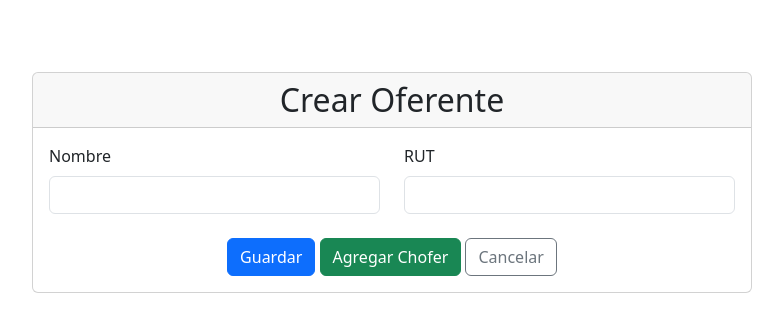
After one commit to leftra123/transporte_2, a Django app: page /oferente/create/ in a window 1280 px wide. The commit adds this page. Shown: the top 332 px of the page, without its empty margins (248-1031 px from the left). Run offline with Django 4.2, Linux system fonts and the light colour scheme; some libraries are stand-ins or nearby versions.

Commit message:
mejora en buscador, se agregan templates

```diff
--- a/templates/transporte/escuela_form.html
+++ b/templates/transporte/escuela_form.html
@@ -14,7 +14,7 @@
             <div class="form-group">
               {{ form.as_p }}
             </div>
-            <div class="form-group">
+            <div class="form-group text-center">
               <button type="submit" class="btn btn-primary mr-2">Guardar</button>
               <a href="{% url 'transporte_list' %}" class="btn btn-secondary">Cancelar</a>
             </div>
--- /dev/null
+++ b/templates/transporte/oferente_form.html
@@ -0,0 +1,41 @@
+{% extends 'layouts/base.html' %}
+{% load widget_tweaks %}
+
+{% block content %}
+<div class="container">
+  <div class="row justify-content-center">
+    <div class="col-lg-8">
+      <div class="card mt-4">
+        <div class="card-header">
+          <h2 class="mb-0 fw-light text-center">{% if form.instance.pk %}Editar{% else %}Crear{% endif %} Oferente</h2>
+        </div>
+        <div class="card-body fs-6">
+
+          <form method="post">
+            {% csrf_token %}
+            <div class="row">
+            <div class="col-md-6">
+            <div class="form-group">
+              <label for="{{ form.nombre.id_for_label }}" class="form-label">Nombre</label>
+              {{ form.nombre|add_class:'form-control' }}
+            </div>
+            </div>
+            <div class="col-md-6">
+            <div class="form-group">
+              <label for="{{ form.rut.id_for_label }}" class="form-label">RUT</label>
+              {{ form.rut|add_class:'form-control' }}
+            </div>
+        </div>
+            <div class="form-group mt-4 text-center">
+              <button type="submit" class="btn btn-primary mr-2">Guardar</button>
+              <a href="{% url 'chofer_create' %}" class="btn btn-success">Agregar Chofer</a>
+              <a href="{% url 'transporte_list' %}" class="btn btn-outline-secondary">Cancelar</a>
+            </div>
+          </form>
+        </div>
+      </div>
+    </div>
+  </div>
+</div>
+
+{% endblock %}
--- a/transporte/admin.py
+++ b/transporte/admin.py
@@ -1,5 +1,7 @@
 from django.contrib import admin
-from .models import Transporte, Escuela
+from .models import Transporte, Escuela, Oferente, Chofer
 
 admin.site.register(Transporte)
 admin.site.register(Escuela)
+admin.site.register(Oferente)
+admin.site.register(Chofer)
--- a/transporte/forms.py
+++ b/transporte/forms.py
@@ -1,5 +1,5 @@
 from django import forms
-from .models import Transporte, Escuela
+from .models import Transporte, Escuela, Oferente, Chofer
 
 class TransporteForm(forms.ModelForm):
     escuela_set = forms.ModelMultipleChoiceField(
@@ -7,10 +7,15 @@ class TransporteForm(forms.ModelForm):
         widget=forms.CheckboxSelectMultiple,
         required=False
     )
+    chofer = forms.ModelChoiceField(
+        queryset=Chofer.objects.all(),
+        widget=forms.Select,
+        required=True
+    )
 
     class Meta:
         model = Transporte
-        fields = ('patente', 'oferente', 'cantidad_km', 'alumnos', 'sectores', 'escuela_set', 'url_mapa')
+        fields = ('patente', 'oferente', 'chofer', 'cantidad_km', 'alumnos', 'sectores', 'escuela_set', 'url_mapa')
 
     def __init__(self, *args, **kwargs):
         super(TransporteForm, self).__init__(*args, **kwargs)
@@ -23,28 +28,6 @@ class TransporteForm(forms.ModelForm):
         instance.escuela.set(self.cleaned_data['escuela_set'])
         return instance
 
-# class TransporteForm(forms.ModelForm):
-#     class Meta:
-#         model = Transporte
-#         fields = '__all__'
-#         widgets = {
-#             'patente': forms.TextInput(attrs={'class': 'form-control'}),
-#             'oferente': forms.TextInput(attrs={'class': 'form-control'}),
-#             'cantidad_km': forms.NumberInput(attrs={'class': 'form-control'}),
-#             'alumnos': forms.NumberInput(attrs={'class': 'form-control'}),
-#             'sectores': forms.TextInput(attrs={'class': 'form-control'}),
-#             'escuela': forms.Select(attrs={'class': 'form-select'}),
-#             'url_mapa': forms.URLInput(attrs={'class': 'form-control'}),
-#         }
-#         labels = {
-#             'patente': 'Patente',
-#             'oferente': 'Oferente',
-#             'cantidad_km': 'Cantidad de KM',
-#             'alumnos': 'Alumnos',
-#             'sectores': 'Sectores',
-#             'escuela': 'Escuela',
-#             'url_mapa': 'URL del mapa'
-#         }
 
 
 
@@ -62,3 +45,31 @@ class EscuelaForm(forms.ModelForm):
             'digito_verificador': 'Dígito Verificador',
             'nombre': 'Nombre',
         }
+
+class OferenteForm(forms.ModelForm):
+    class Meta:
+        model = Oferente
+        fields = '__all__'
+        widgets = {
+            'nombre': forms.TextInput(attrs={'class': 'form-control'}),
+            'rut': forms.TextInput(attrs={'class': 'form-control'}),
+        }
+        labels = {
+            'nombre': 'Nombre',
+            'rut': 'RUT',
+        }
+
+class ChoferForm(forms.ModelForm):
+    class Meta:
+        model = Chofer
+        fields = '__all__'
+        widgets = {
+            'nombre': forms.TextInput(attrs={'class': 'form-control'}),
+            'rut': forms.TextInput(attrs={'class': 'form-control'}),
+            'oferente': forms.Select(attrs={'class': 'form-control'}),
+        }
+        labels = {
+            'nombre': 'Nombre',
+            'rut': 'RUT',
+            'oferente': 'Oferente',
+        }
--- a/transporte/models.py
+++ b/transporte/models.py
@@ -9,10 +9,28 @@ class Escuela(models.Model):
     def __str__(self):
         return self.nombre
 
+class Oferente(models.Model):
+    id = models.AutoField(primary_key=True)
+    nombre = models.CharField(max_length=100)
+    rut = models.CharField(max_length=12)
+
+    def __str__(self):
+        return self.nombre
+
+class Chofer(models.Model):
+    id = models.AutoField(primary_key=True)
+    nombre = models.CharField(max_length=100)
+    rut = models.CharField(max_length=12)
+    oferente = models.ForeignKey(Oferente, on_delete=models.CASCADE, related_name='choferes')
+
+    def __str__(self):
+        return self.nombre
+
 class Transporte(models.Model):
     id = models.AutoField(primary_key=True)
     patente = models.CharField(max_length=10)
-    oferente = models.CharField(max_length=100)
+    oferente = models.ForeignKey(Oferente, on_delete=models.CASCADE)
+    chofer = models.ForeignKey(Chofer, on_delete=models.CASCADE)
     cantidad_km = models.FloatField()
     alumnos = models.PositiveIntegerField()
     sectores = models.CharField(max_length=200)
--- a/transporte/urls.py
+++ b/transporte/urls.py
@@ -7,6 +7,10 @@ urlpatterns = [
     path('update/<str:patente>/', views.transporte_update, name='transporte_update'),
     path('delete/<str:patente>/', views.transporte_delete, name='transporte_delete'),
     path('escuela/create/', views.escuela_create, name='escuela_create'),
+    path('oferente/create/', views.oferente_create, name='oferente_create'),
+    path('oferente/update/<int:id>/', views.oferente_update, name='oferente_update'),
+    path('chofer/create/', views.chofer_create, name='chofer_create'),
+    path('chofer/update/<int:id>/', views.chofer_update, name='chofer_update'),
     # path('export/escuelas/csv/', views.export_escuelas_csv, name='export_escuelas_csv'),
     # path('export/transportes/csv/', views.export_transportes_csv, name='export_transportes_csv'),
     # path('export/escuelas/excel/', views.export_escuelas_excel, name='export_escuelas_excel'),
--- a/transporte/views.py
+++ b/transporte/views.py
@@ -1,8 +1,7 @@
 from django.shortcuts import render, redirect
-from .models import Transporte, Escuela
-from .forms import TransporteForm
+from .models import Transporte, Escuela, Oferente, Chofer
+from .forms import TransporteForm, EscuelaForm, OferenteForm, ChoferForm
 from django.db.models import Q, Sum
-from .forms import EscuelaForm
 from django.contrib.auth.decorators import login_required
 import csv
 from django.http import HttpResponse
@@ -21,9 +20,8 @@ def transporte_list(request):
     if query:
         transportes = Transporte.objects.filter(
             Q(patente__icontains=query) |
-            Q(oferente__icontains=query) |
-            Q(cantidad_km__icontains=query) |
-            Q(alumnos__icontains=query) |
+            Q(oferente__nombre__icontains=query) |
+            Q(chofer__nombre__icontains=query) |
             Q(sectores__icontains=query) |
             Q(escuela__nombre__icontains=query)
         )
@@ -34,29 +32,14 @@ def transporte_list(request):
     return render(request, 'transporte/transporte_list.html', {'transportes': transportes, 'total_km': total_km, 'total_alumnos': total_alumnos})
 
 
-# @login_required
-def transporte_create(request):
-    if request.method == 'POST':
-        form = TransporteForm(request.POST)
-        if form.is_valid():
-            transporte = form.save(commit=False)
-            transporte.save()
-            escuelas = request.POST.getlist('escuela_set')
-            for escuela_id in escuelas:
-                escuela = Escuela.objects.get(pk=escuela_id)
-                transporte.escuela.add(escuela)
-            transporte.save()
-
-            return redirect('transporte_list')
-    else:
-        form = TransporteForm()
-    return render(request, 'transporte/transporte_form.html', {'form': form})
-
-
 
 # @login_required
 def transporte_update(request, patente):
-    transporte = Transporte.objects.get(patente=patente)
+    try:
+        transporte = Transporte.objects.get(patente=patente)
+    except Transporte.DoesNotExist:
+        return redirect('transporte_list')
+
     if request.method == 'POST':
         form = TransporteForm(request.POST, instance=transporte)
         if form.is_valid():
@@ -70,15 +53,33 @@ def transporte_update(request, patente):
 
 # @login_required
 def transporte_delete(request, patente):
-    transportes = Transporte.objects.filter(patente=patente)
+    try:
+        transporte = Transporte.objects.get(patente=patente)
+    except Transporte.DoesNotExist:
+        return redirect('transporte_list')
 
     if request.method == 'POST':
-        transportes.delete()
+        transporte.delete()
         return redirect('transporte_list')
     else:
-        transporte = transportes.first() if transportes else None
         return render(request, 'transporte/transporte_confirm_delete.html', {'object': transporte})
 
+
+# @login_required
+def transporte_create(request):
+    if request.method == 'POST':
+        form = TransporteForm(request.POST)
+        if form.is_valid():
+            transporte = form.save(commit=False)
+            escuelas = request.POST.getlist('escuela_set')
+            for escuela_id in escuelas:
+                escuela = Escuela.objects.get(pk=escuela_id)
+                transporte.escuela.add(escuela)
+            transporte.save()
+            return redirect('transporte_list')
+    else:
+        form = TransporteForm()
+    return render(request, 'transporte/transporte_form.html', {'form': form})
 
 
 # @login_required
@@ -93,7 +94,66 @@ def escuela_create(request):
     return render(request, 'transporte/escuela_form.html', {'form': form})
 
 
+def oferente_create(request):
+    if request.method == 'POST':
+        form = OferenteForm(request.POST)
+        if form.is_valid():
+            form.save()
+            return redirect('transporte_list')
+    else:
+        form = OferenteForm()
+    return render(request, 'transporte/oferente_form.html', {'form': form})
+
+
+def oferente_update(request, id):
+    try:
+        oferente = Oferente.objects.get(id=id)
+    except Oferente.DoesNotExist:
+        return redirect('transporte_list')
+
+    if request.method == 'POST':
+        form = OferenteForm(instance=oferente)
+        if form.is_valid():
+            form.save()
+            return redirect('transporte_list')
+    else:
+        form = OferenteForm(instance=oferente)
+    return render(request, 'transporte/oferente_form.html', {'form': form})
+
 # @login_required
+
+
+def chofer_create(request):
+    if request.method == 'POST':
+        form = ChoferForm(request.POST)
+        if form.is_valid():
+            form.save()
+            return redirect('transporte_list')
+    else:
+        form = ChoferForm()
+    return render(request, 'transporte/chofer_form.html', {'form': form})
+
+# @login_required
+
+
+def chofer_update(request, id):
+    try:
+        chofer = Chofer.objects.get(id=id)
+    except Chofer.DoesNotExist:
+        return redirect('transporte_list')
+
+    if request.method == 'POST':
+        form = ChoferForm(request.POST, instance=chofer)
+        if form.is_valid():
+            form.save()
+            return redirect('transporte_list')
+    else:
+        form = ChoferForm(instance=chofer)
+    return render(request, 'transporte/chofer_form.html', {'form': form})
+
+# @login_required
+
+
 def profile_view(request):
     return render(request, 'transporte_list.html')
 
@@ -161,7 +221,6 @@ def profile_view(request):
 # # #     return response
 
 
-
 # def export_escuelas_pdf(request):
 #     escuelas = Escuela.objects.all()
 #     username = request.user.username
```
Also changed, not shown: templates/transporte/chofer_form.html (added, +39 -0 lines), templates/transporte/transporte_form.html (+15 -10 lines), templates/transporte/transporte_list.html (+6 -6 lines), transporte/migrations/0001_initial.py.
